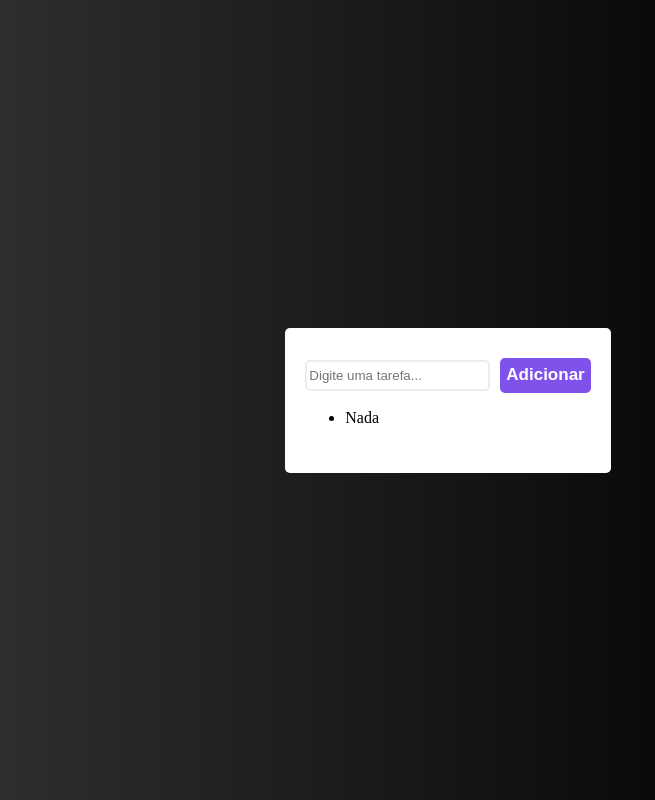
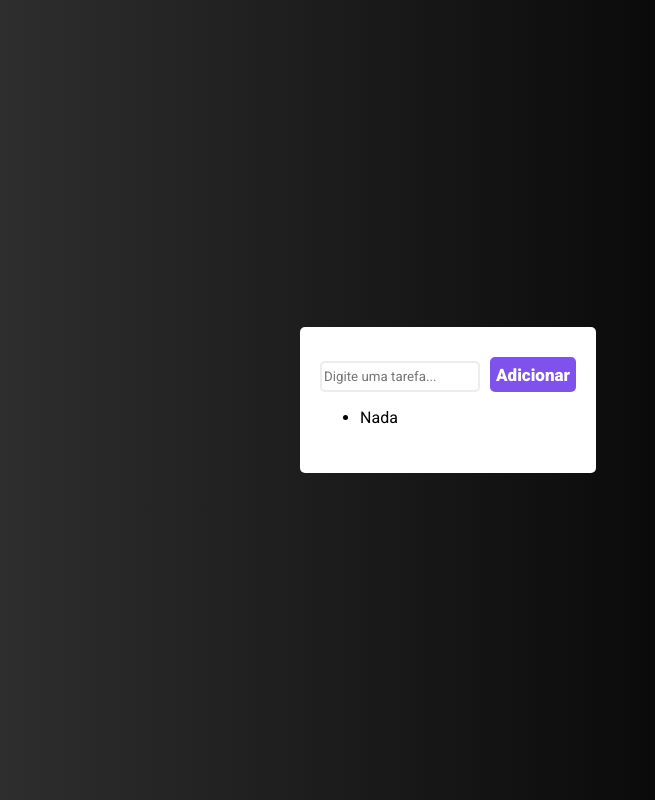
Before and after one commit to gustavo-goulart/devclub-frontend, a React (Vite) app in the folder 5-react/to-do-list-react/: page / in a window 1280 px wide. Shown: the whole page, without its empty margins (192-847 px from the left). Built offline with nearby package versions, Linux system fonts and the light colour scheme.

Commit message:
fontes no react

```diff
--- a/5-react/to-do-list-react/index.html
+++ b/5-react/to-do-list-react/index.html
@@ -1,8 +1,14 @@
 <!DOCTYPE html>
-<html lang="en">
+<html lang="pt-br">
   <head>
     <meta charset="UTF-8" />
     <link rel="icon" type="image/svg+xml" href="/vite.svg" />
+    <link rel="preconnect" href="https://fonts.googleapis.com" />
+    <link rel="preconnect" href="https://fonts.gstatic.com" crossorigin />
+    <link
+      href="https://fonts.googleapis.com/css2?family=Roboto:wght@400;900&display=swap"
+      rel="stylesheet"
+    />
     <meta name="viewport" content="width=device-width, initial-scale=1.0" />
     <title>Lista de Tarefas com React</title>
   </head>
--- a/5-react/to-do-list-react/src/globalStyles.js
+++ b/5-react/to-do-list-react/src/globalStyles.js
@@ -6,7 +6,12 @@
     margin: 0;
     padding: 0;
     box-sizing: border-box;
-    outline: none
+    outline: none;
+
+  }
+
+  * {
+  font-family: "Roboto", sans-serif;
   }
 
 
```
